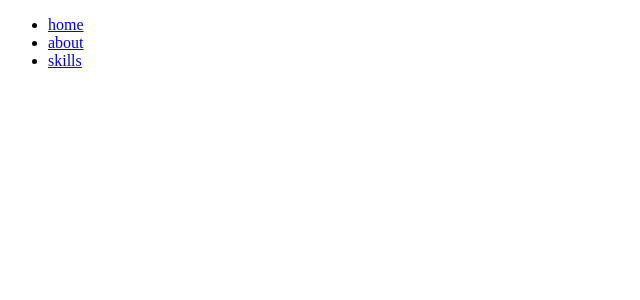
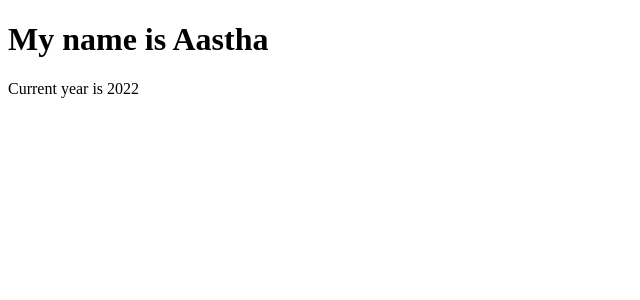
Before and after one commit to AasthaAgrawal444/react--practice, a React (Create React App) app in the folder firstapp/: page / in a window 1280 px wide. Before the commit this address had no page. Shown: the top 300 px of the page, without its empty margins (0-640 px from the left). Built offline with nearby package versions, Linux system fonts and the light colour scheme.

Commit message:
Challenge by AngellaYu

```diff
--- a/firstapp/src/index.js
+++ b/firstapp/src/index.js
@@ -1,15 +1,27 @@
-import React from 'react';
-import ReactDOM from 'react-dom';
-import './index.css';
-import App from './App.jsx';
-// import reportWebVitals from './reportWebVitals';
-import { BrowserRouter } from "react-router-dom";
+ import React from 'react';
+ import ReactDOM from 'react-dom';
+// import './index.css';
+// import App from './App.jsx';
+// // import reportWebVitals from './reportWebVitals';
+// import { BrowserRouter } from "react-router-dom";
 
-// const root = ReactDOM.createRoot(document.getElementById('root'));
-    ReactDOM.render(
+// // const root = ReactDOM.createRoot(document.getElementById('root'));
+//     ReactDOM.render(
 
-        <BrowserRouter>
-          <App />
-        </BrowserRouter>
-,document.getElementById('root')
-    );
+//         <BrowserRouter>
+//           <App />
+//         </BrowserRouter>
+//     ,document.getElementById("root")
+//     );
+
+const Name = "Aastha";
+const currentdate = new Date();
+const year = currentdate.getFullYear();
+
+ReactDOM.render(
+  <div>
+    <h1>My name is {Name}</h1>
+    <p>Current year is {year}</p>
+  </div>,
+  document.getElementById("root")
+);
```
Also changed, not shown: firstapp/src/components/challenge.jsx (added).
